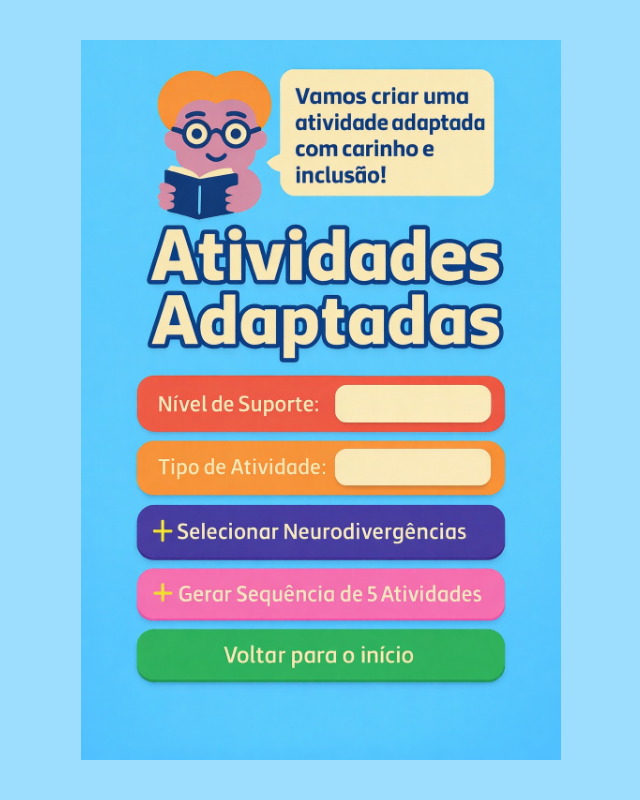
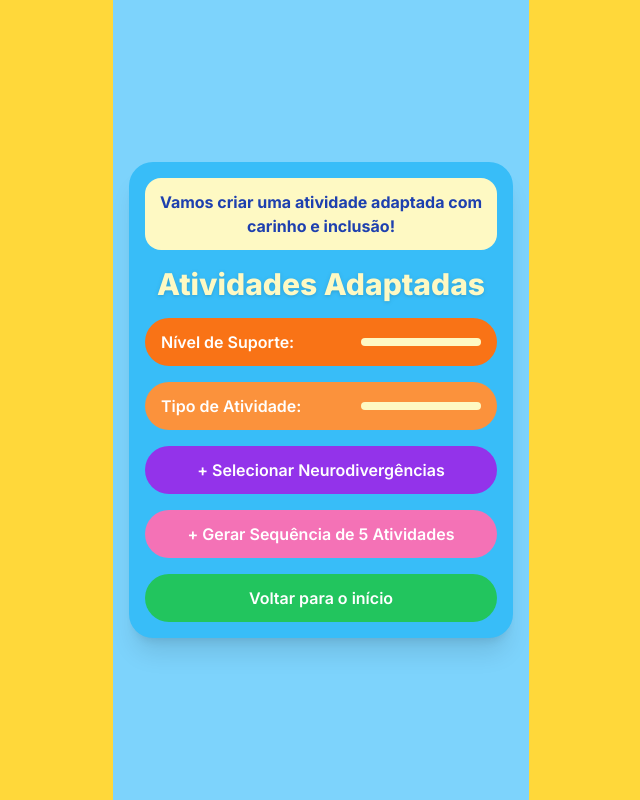
Before and after one commit to letiricetti2-alt/gerador-de-atividades-infantis, a Next.js app: page /atividades-adaptadas in a window 1280 px wide. Shown: the whole page, without its empty margins (319-959 px from the left). Built offline with nearby package versions, Linux system fonts and the light colour scheme.

Commit message:
Update page.jsx

```diff
--- a/app/atividades-adaptadas/page.jsx
+++ b/app/atividades-adaptadas/page.jsx
@@ -1,7 +1,6 @@
 "use client";
 
 import { useState } from "react";
-import Image from "next/image";
 
 export default function AtividadesAdaptadas() {
   const [showSupportModal, setShowSupportModal] = useState(false);
@@ -10,21 +9,22 @@ export default function AtividadesAdaptadas() {
 
   const [supportLevel, setSupportLevel] = useState("");
   const [activityType, setActivityType] = useState("");
-
   const [selectedNeuros, setSelectedNeuros] = useState([]);
   const [otherNeuro, setOtherNeuro] = useState("");
 
+  const supportOptions = ["Baixo", "Moderado", "Alto"];
+
   const typeOptions = [
-    { label: "Alfabetização", color: "bg-indigo-400" },
-    { label: "Matemática", color: "bg-purple-400" },
-    { label: "Coordenação Motora", color: "bg-green-400" },
-    { label: "Atenção e Concentração", color: "bg-yellow-400" },
-    { label: "Socioemocional", color: "bg-pink-400" },
-    { label: "Linguagem", color: "bg-cyan-400" },
-    { label: "Raciocínio Lógico", color: "bg-orange-400" },
-    { label: "Artes", color: "bg-rose-400" },
-    { label: "Atividades Temáticas", color: "bg-emerald-400" },
-    { label: "Caligrafia Personalizada", color: "bg-blue-400" },
+    "Alfabetização",
+    "Matemática",
+    "Coordenação Motora",
+    "Atenção e Concentração",
+    "Socioemocional",
+    "Linguagem",
+    "Raciocínio Lógico",
+    "Artes",
+    "Atividades Temáticas",
+    "Caligrafia Personalizada",
   ];
 
   const neuroOptions = [
@@ -57,71 +57,70 @@ export default function AtividadesAdaptadas() {
   }
 
   return (
-    <>
-      <style jsx global>{`
-        html,
-        body {
-          background-color: #9ddeff;
-          margin: 0;
-          padding: 0;
-          height: 100%;
-        }
-      `}</style>
+    <main className="min-h-screen bg-sky-300 flex items-center justify-center p-4">
+      <div className="bg-sky-400 w-full max-w-sm rounded-3xl shadow-xl p-4 flex flex-col items-center gap-4">
 
-      <main className="flex justify-center items-center w-screen h-screen">
-        <div className="relative w-[480px] h-[720px]">
-
-          <Image
-            src="/adaptada.jpeg"
-            alt="Atividades Adaptadas"
-            fill
-            priority
-            className="object-contain"
-          />
-
-          {/* TEXTO NÍVEL DE SUPORTE */}
-          <div
-            className="absolute flex items-center justify-center font-bold text-blue-800 text-center"
-            style={{ top: "345px", left: "210px", width: "170px", height: "40px" }}
-          >
-            {supportLevel && "✨ Pronto!"}
+        {/* TOPO */}
+        <div className="bg-yellow-100 rounded-2xl p-3 text-center text-blue-800 font-bold">
+          Vamos criar uma atividade adaptada com carinho e inclusão!
         </div>
 
-          {/* TEXTO TIPO DE ATIVIDADE (DESCIDO UM POUCO) */}
-          <div
-            className="absolute flex items-center justify-center font-bold text-blue-800 text-center"
-            style={{ top: "412px", left: "210px", width: "170px", height: "40px" }}
+        <h1 className="text-3xl font-extrabold text-yellow-100 drop-shadow text-center">
+          Atividades Adaptadas
+        </h1>
+
+        {/* NÍVEL DE SUPORTE */}
+        <button
+          onClick={() => setShowSupportModal(true)}
+          className="w-full bg-orange-500 rounded-full px-4 py-3 text-white font-semibold flex justify-between items-center"
         >
-            {activityType && "✨ Pronto!"}
+          <span>Nível de Suporte:</span>
+          <span className="bg-yellow-100 text-blue-700 px-4 py-1 rounded-full min-w-[120px] text-center">
+            {supportLevel ? "✨ Pronto!" : ""}
+          </span>
+        </button>
+
+        {/* TIPO DE ATIVIDADE */}
+        <button
+          onClick={() => setShowTypeModal(true)}
+          className="w-full bg-orange-400 rounded-full px-4 py-3 text-white font-semibold flex justify-between items-center"
+        >
+          <span>Tipo de Atividade:</span>
+          <span className="bg-yellow-100 text-blue-700 px-4 py-1 rounded-full min-w-[120px] text-center">
+            {activityType ? "✨ Pronto!" : ""}
+          </span>
+        </button>
+
+        {/* NEURO */}
+        <button
+          onClick={() => setShowNeuroModal(true)}
+          className="w-full bg-purple-600 text-white py-3 rounded-full font-semibold"
+        >
+          + Selecionar Neurodivergências
+        </button>
+
+        <button className="w-full bg-pink-400 text-white py-3 rounded-full font-semibold">
+          + Gerar Sequência de 5 Atividades
+        </button>
+
+        <button className="w-full bg-green-500 text-white py-3 rounded-full font-semibold">
+          Voltar para o início
+        </button>
       </div>
-
-          {/* ÁREAS CLICÁVEIS */}
-          <div
-            className="absolute"
-            style={{ top: "330px", left: "60px", width: "360px", height: "70px" }}
-            onClick={() => setShowSupportModal(true)}
-          />
-          <div
-            className="absolute"
-            style={{ top: "400px", left: "60px", width: "360px", height: "70px" }}
-            onClick={() => setShowTypeModal(true)}
-          />
-          <div
-            className="absolute"
-            style={{ top: "470px", left: "60px", width: "360px", height: "70px" }}
-            onClick={() => setShowNeuroModal(true)}
-          />
 
       {/* MODAL SUPORTE */}
       {showSupportModal && (
-            <Modal title="Quanto apoio a criança precisa?">
-              {["Baixo", "Moderado", "Alto"].map((level) => (
+        <Modal
+          title="Quanto apoio a criança precisa?"
+          onClose={() => setShowSupportModal(false)}
+        >
+          {supportOptions.map((level) => (
             <button
               key={level}
               onClick={() => setSupportLevel(level)}
-                  className={`w-full py-3 rounded-full mb-3 font-bold text-white transition
-                    ${supportLevel === level ? "ring-4 ring-green-400" : ""}
-                    ${
+              className={`w-full py-3 mb-2 rounded-full text-white font-semibold ${
+                supportLevel === level ? "ring-4 ring-green-400" : ""
+              } ${
                 level === "Baixo"
                   ? "bg-teal-400"
                   : level === "Moderado"
@@ -129,46 +128,50 @@ export default function AtividadesAdaptadas() {
                   : "bg-pink-400"
               }`}
             >
-                  {supportLevel === level ? "✓ " : ""}
-                  {level}
+              {supportLevel === level && "✓ "} {level}
             </button>
           ))}
-              <ModalActions onClose={() => setShowSupportModal(false)} />
+          <ModalActions onCancel={() => setShowSupportModal(false)} />
         </Modal>
       )}
 
       {/* MODAL TIPO */}
       {showTypeModal && (
-            <Modal title="Qual o tipo de atividade?">
-              {typeOptions.map((opt) => (
+        <Modal
+          title="Qual o tipo de atividade?"
+          onClose={() => setShowTypeModal(false)}
+        >
+          {typeOptions.map((item) => (
             <button
-                  key={opt.label}
-                  onClick={() => setActivityType(opt.label)}
-                  className={`${opt.color} w-full py-2 mb-2 rounded-full text-white font-semibold transition
-                    ${activityType === opt.label ? "ring-4 ring-green-400" : ""}
-                  `}
+              key={item}
+              onClick={() => setActivityType(item)}
+              className={`w-full py-2 mb-2 rounded-full font-semibold text-white bg-blue-400 ${
+                activityType === item ? "ring-4 ring-green-400" : ""
+              }`}
             >
-                  {activityType === opt.label ? "✓ " : ""}
-                  {opt.label}
+              {activityType === item && "✓ "} {item}
             </button>
           ))}
-              <ModalActions onClose={() => setShowTypeModal(false)} />
+          <ModalActions onCancel={() => setShowTypeModal(false)} />
         </Modal>
       )}
 
       {/* MODAL NEURO */}
       {showNeuroModal && (
-            <Modal title="Selecione as Neurodivergências">
-              <div className="grid grid-cols-2 gap-3">
+        <Modal
+          title="Selecione as Neurodivergências"
+          onClose={() => setShowNeuroModal(false)}
+        >
+          <div className="grid grid-cols-2 gap-2">
             {neuroOptions.map((item) => {
               const selected = selectedNeuros.includes(item);
-
               return (
                 <button
                   key={item}
                   onClick={() => toggleNeuro(item)}
-                      className={`rounded-full py-2 px-3 font-bold text-white text-sm transition
-                        ${
+                  className={`rounded-full py-2 px-2 text-sm font-semibold text-white ${
+                    selected ? "ring-4 ring-green-400" : ""
+                  } ${
                     item === "TEA" ? "bg-indigo-500" :
                     item === "TDAH" ? "bg-purple-500" :
                     item === "Dislexia" ? "bg-green-500" :
@@ -176,13 +179,10 @@ export default function AtividadesAdaptadas() {
                     item === "Deficiência Intelectual Leve" ? "bg-orange-400 col-span-2" :
                     item === "Hiperlexia" ? "bg-cyan-400" :
                     item === "Altas Habilidades / Superdotação" ? "bg-pink-500 col-span-2" :
-                          "bg-gray-300 text-gray-700 col-span-2"
-                        }
-                        ${selected ? "ring-4 ring-green-400" : ""}
-                      `}
+                    "bg-gray-400 col-span-2"
+                  }`}
                 >
-                      {selected ? "✓ " : ""}
-                      {item}
+                  {selected && "✓ "} {item}
                 </button>
               );
             })}
@@ -198,20 +198,19 @@ export default function AtividadesAdaptadas() {
             />
           )}
 
-              <ModalActions onClose={() => setShowNeuroModal(false)} />
+          <ModalActions onCancel={() => setShowNeuroModal(false)} />
         </Modal>
       )}
-
-        </div>
     </main>
-    </>
   );
 }
 
-function Modal({ title, children }) {
+/* COMPONENTES AUXILIARES */
+
+function Modal({ children, title, onClose }) {
   return (
-    <div className="absolute inset-0 bg-black/40 flex items-center justify-center z-50">
-      <div className="bg-white p-6 rounded-3xl w-[340px] shadow-xl">
+    <div className="fixed inset-0 bg-black/40 flex items-center justify-center z-50 p-4">
+      <div className="bg-white rounded-3xl p-5 w-full max-w-sm shadow-xl">
         <h2 className="text-blue-600 font-bold mb-4 text-center">{title}</h2>
         {children}
       </div>
@@ -219,19 +218,16 @@ function Modal({ title, children }) {
   );
 }
 
-function ModalActions({ onClose }) {
+function ModalActions({ onCancel }) {
   return (
     <div className="flex justify-between mt-4">
       <button
-        onClick={onClose}
+        onClick={onCancel}
         className="bg-gray-300 px-4 py-2 rounded-full"
       >
         Cancelar
       </button>
-      <button
-        onClick={onClose}
-        className="bg-green-500 text-white px-4 py-2 rounded-full"
-      >
+      <button className="bg-green-500 text-white px-4 py-2 rounded-full">
         Confirmar
       </button>
     </div>
```
Lines whose indentation alone changed are shown as unchanged.
